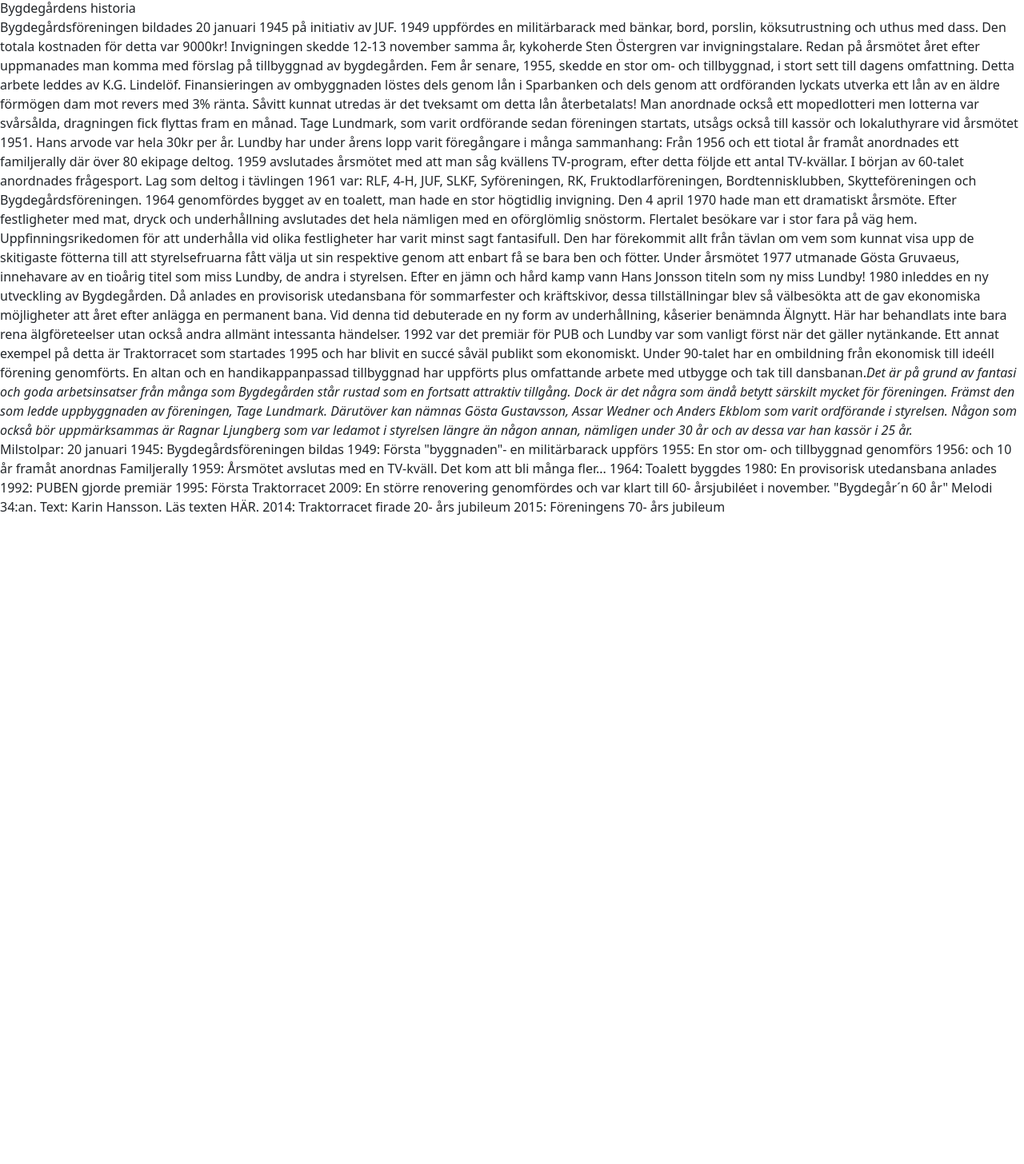
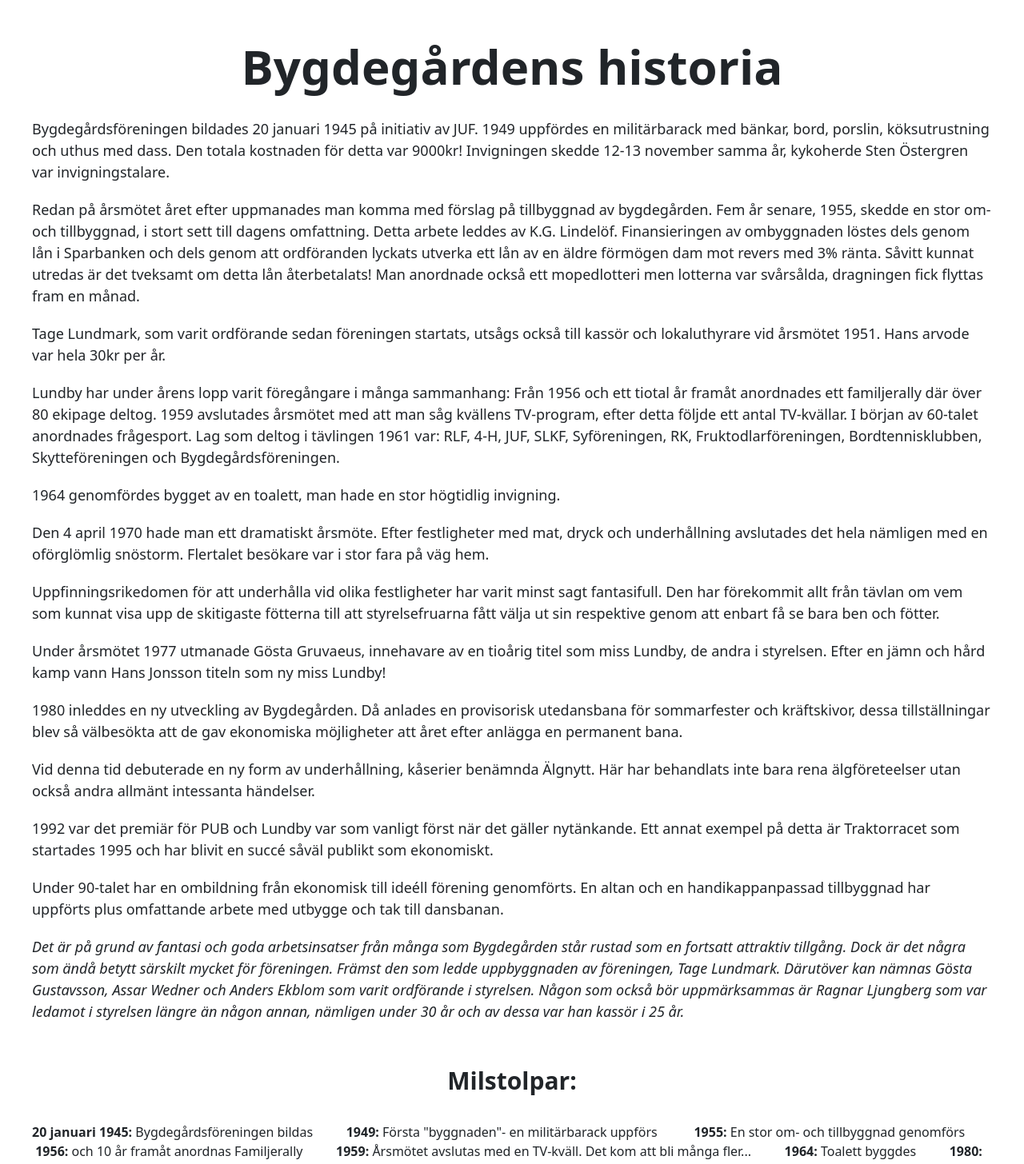
Before and after one commit to nataliemajadixon/sodralundbybygdegardsforening, a React (Create React App) app: page /history in a window 1280 px wide. Shown: the part 138-1594 px from the top of the page at 80% size. Before the commit the page ends 800 px from the top, so only its background shows below. Built offline with nearby package versions, Linux system fonts and the light colour scheme.

Commit message:
updated history page

```diff
--- a/src/components/History/History.css
+++ b/src/components/History/History.css
@@ -0,0 +1,29 @@
+
+.historyheader{
+    font-size: 60px;
+    font-weight: 600;
+    text-align:center;
+    padding-top: 40px;
+}
+
+.historytext > div{
+    padding-top: 20px;
+    margin-left: 40px;
+    margin-right: 40px;
+    font-size: 18px;
+}
+.milesheader{
+    text-align: center;
+    font-size: 30px;
+    padding-top: 50px;
+    padding-bottom: 30px;
+}
+/* .milestones > strong{
+ padding-left: 10px;
+} */
+
+.milestext{
+    padding-left: 40px;
+    padding-right: 40px;
+    padding-bottom: 50px;
+}
--- a/src/components/History/History.jsx
+++ b/src/components/History/History.jsx
@@ -6,84 +6,99 @@ const History = () => {
     return(
 <>
 <div>
-    <div> Bygdegårdens historia</div>
+    <div className="historyheader"> Bygdegårdens historia</div>
 </div>
 
 
-<div>
+<section className="historytext">
 <div>
 Bygdegårdsföreningen bildades 20 januari 1945 på initiativ av JUF. 1949 uppfördes
 en militärbarack med bänkar, bord, porslin, köksutrustning och uthus med dass. Den totala kostnaden
 för detta var 9000kr! Invigningen skedde 12-13 november samma år, kykoherde Sten Östergren var invigningstalare.
+</div>
 
+<div>
 Redan på årsmötet året efter uppmanades man komma med förslag på tillbyggnad av bygdegården. Fem
 år senare, 1955, skedde en stor om- och tillbyggnad, i stort sett till dagens omfattning. Detta arbete leddes
 av K.G. Lindelöf. Finansieringen av ombyggnaden löstes dels genom lån i Sparbanken och dels genom att ordföranden
 lyckats utverka ett lån av en äldre förmögen dam mot revers med 3% ränta. Såvitt kunnat utredas är det tveksamt om
 detta lån återbetalats! Man anordnade också ett mopedlotteri men lotterna var svårsålda, dragningen fick flyttas fram
 en månad.
-
+</div>
+<div>
 Tage Lundmark, som varit ordförande sedan föreningen startats, utsågs också till kassör
 och lokaluthyrare vid årsmötet 1951. Hans arvode var hela 30kr per år.
-
+</div>
+<div>
 Lundby har under årens lopp varit föregångare i många sammanhang:
 Från 1956 och ett tiotal år framåt anordnades ett familjerally där över 80 ekipage deltog.
 1959 avslutades årsmötet med att man såg kvällens TV-program, efter detta följde ett antal TV-kvällar.
 I början av 60-talet anordnades frågesport. Lag som deltog i tävlingen 1961
 var: RLF, 4-H, JUF, SLKF, Syföreningen, RK, Fruktodlarföreningen, Bordtennisklubben, Skytteföreningen
 och Bygdegårdsföreningen.
-
+</div>
+<div>
 1964 genomfördes bygget av en toalett, man hade en stor högtidlig invigning.
-
+</div>
+<div>
 Den 4 april 1970 hade man ett dramatiskt årsmöte. Efter festligheter med mat, dryck och
 underhållning avslutades det hela nämligen med en oförglömlig snöstorm. Flertalet besökare var i stor
 fara på väg hem.
-
+</div>
+<div>
 Uppfinningsrikedomen för att underhålla vid olika festligheter har varit minst
 sagt fantasifull. Den har förekommit allt från tävlan om vem som kunnat visa upp de skitigaste
 fötterna till att styrelsefruarna fått välja ut sin respektive genom att enbart få se bara ben och fötter.
-
+</div>
+<div>
 Under årsmötet 1977 utmanade Gösta Gruvaeus, innehavare av en tioårig
  titel som miss Lundby, de andra i styrelsen. Efter en jämn och hård kamp vann
  Hans Jonsson titeln som ny miss Lundby!
-
+ </div>
+ <div>
 1980 inleddes en ny utveckling av Bygdegården. Då anlades en provisorisk utedansbana för sommarfester
 och kräftskivor, dessa tillställningar blev så välbesökta att de gav ekonomiska möjligheter att året efter
 anlägga en permanent bana.
-
+</div>
+<div>
 Vid denna tid debuterade en ny form av underhållning, kåserier benämnda Älgnytt. Här har behandlats inte bara
 rena älgföreteelser utan också andra allmänt intessanta händelser.
-
+</div>
+<div>
 1992 var det premiär för PUB och Lundby var som vanligt först när det gäller nytänkande. Ett annat
  exempel på detta är Traktorracet som startades 1995 och har blivit en succé såväl publikt som ekonomiskt.
-
+ </div>
+ <div>
 Under 90-talet har en ombildning från ekonomisk till ideéll förening genomförts. En altan och en handikappanpassad
 tillbyggnad har uppförts plus omfattande arbete med utbygge och tak till dansbanan.
-
+</div>
+<div>
 <i>Det är på grund av fantasi och goda arbetsinsatser från många som Bygdegården står rustad
 som en fortsatt attraktiv tillgång. Dock är det några som ändå betytt särskilt mycket för föreningen.
 Främst den som ledde uppbyggnaden av föreningen, Tage Lundmark. Därutöver kan nämnas Gösta Gustavsson, Assar Wedner
  och Anders Ekblom som varit ordförande i styrelsen. Någon som också bör uppmärksammas är Ragnar Ljungberg som var
   ledamot i styrelsen längre än någon annan, nämligen under 30 år och av dessa var han kassör i 25 år.</i>
 </div>
-</div>
+</section>
 
 <div>
-    <div>
-    Milstolpar:
-20 januari 1945: Bygdegårdsföreningen bildas
- 1949: Första "byggnaden"- en militärbarack uppförs
-  1955: En stor om- och tillbyggnad genomförs
-  1956: och 10 år framåt anordnas Familjerally
-  1959: Årsmötet avslutas med en TV-kväll. Det kom att bli många fler...
-  1964: Toalett byggdes
-   1980: En provisorisk utedansbana anlades
-   1992: PUBEN gjorde premiär
-   1995: Första Traktorracet
-   2009: En större renovering genomfördes och var klart till 60- årsjubiléet i november. "Bygdegår´n 60 år" Melodi 34:an. Text: Karin Hansson. Läs texten HÄR.
-    2014: Traktorracet firade 20- års jubileum
- 2015: Föreningens 70- års jubileum
-    </div>
+    <section className="milestones">
+        <div className="milesheader"><strong>Milstolpar:</strong></div>
+    <div className="milestext">
+<strong>20 januari 1945:</strong> Bygdegårdsföreningen bildas  &nbsp;  &nbsp;  &nbsp;  &nbsp;  &nbsp;
+<strong>1949:</strong> Första "byggnaden"- en militärbarack uppförs  &nbsp;  &nbsp;  &nbsp;  &nbsp;  &nbsp;
+ <strong> 1955:</strong> En stor om- och tillbyggnad genomförs  &nbsp;  &nbsp;  &nbsp;  &nbsp;  &nbsp;
+  <strong>1956:</strong> och 10 år framåt anordnas Familjerally  &nbsp;  &nbsp;  &nbsp;  &nbsp;  &nbsp;
+  <strong>1959:</strong> Årsmötet avslutas med en TV-kväll. Det kom att bli många fler...  &nbsp;  &nbsp;  &nbsp;  &nbsp;  &nbsp;
+  <strong>1964:</strong> Toalett byggdes  &nbsp;  &nbsp;  &nbsp;  &nbsp;  &nbsp;
+   <strong>1980:</strong> En provisorisk utedansbana anlades  &nbsp;  &nbsp;  &nbsp;  &nbsp;  &nbsp;
+   <strong>1992:</strong> PUBEN gjorde premiär  &nbsp;  &nbsp;  &nbsp;  &nbsp;  &nbsp;
+   <strong>1995:</strong> Första Traktorracet  &nbsp;  &nbsp;  &nbsp;  &nbsp;  &nbsp;
+   <strong>2009:</strong> En större renovering genomfördes och var klart till 60- årsjubiléet i november. "Bygdegår´n 60 år" Melodi 34:an. Text: Karin Hansson. Läs texten HÄR.  &nbsp;  &nbsp;  &nbsp;  &nbsp;  &nbsp;
+   <strong> 2014:</strong> Traktorracet firade 20- års jubileum  &nbsp;  &nbsp;  &nbsp;  &nbsp;  &nbsp;
+ <strong>2015:</strong> Föreningens 70- års jubileum  &nbsp;  &nbsp;  &nbsp;  &nbsp;  &nbsp;
+ </div>
+    </section>
 </div>
 </>
     )
```
